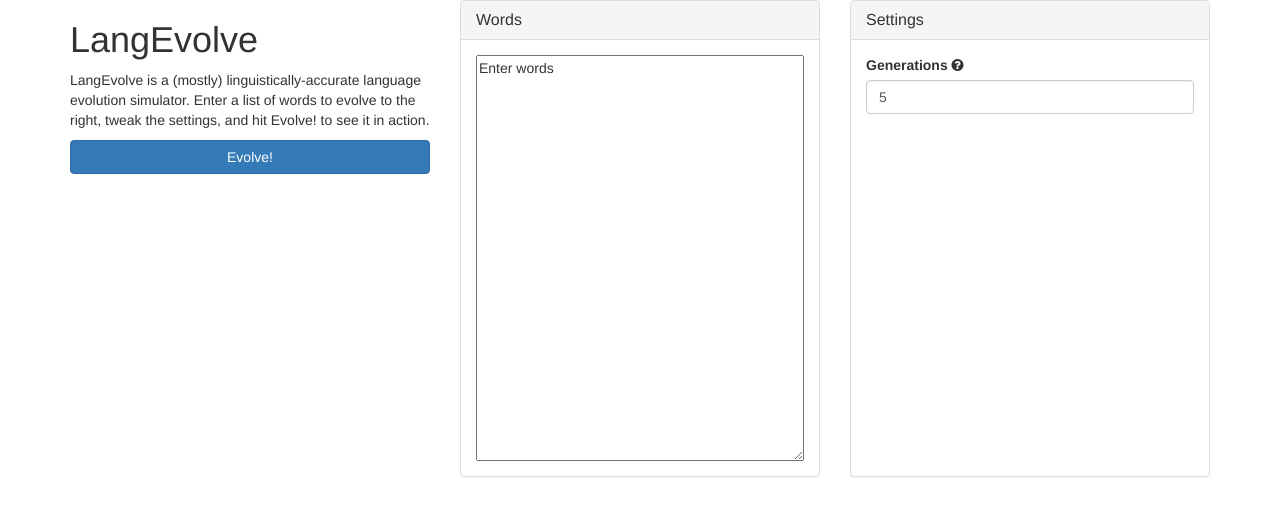
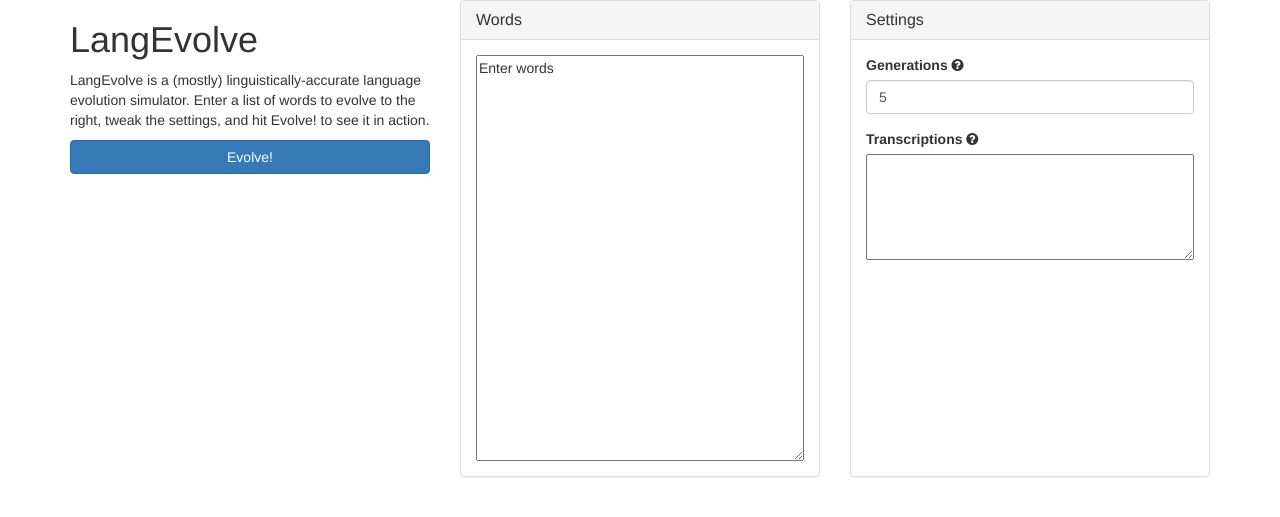
Before and after one commit to kdelwat/Onset, a Flask app: page / in a window 1280 px wide. Shown: the top 517 px of the page. Run offline with Flask 2, Linux system fonts and the light colour scheme; some libraries are stand-ins or nearby versions.

Commit message:
Add transcription input to web app

```diff
--- a/app/templates/index.html
+++ b/app/templates/index.html
@@ -23,7 +23,8 @@
     // Request the evolved language from Flask and display it
     function evolve() {
       var args = {words: $('textarea[name="word_list"]').val(),
-                  generations: $('input[name="generations"]').val()}
+                  generations: $('input[name="generations"]').val(),
+                  transcriptions: $('textarea[name="transcription_list"]').val()}
 
       $.post('/evolve', args).done(function(evolved) {
         if (evolved['error'] != 0) {
@@ -182,6 +183,11 @@
                   <i class="fa fa-question-circle" data-toggle="tooltip" title="The number of sound change rules to apply during evolution" data-placement="right"></i>
                   <input type="number" class="form-control" id = "generations" name="generations" value="5">
                 </div>
+                <div class="form-group">
+                  <label for="transcriptions">Transcriptions</label>
+                  <i class="fa fa-question-circle" data-toggle="tooltip" title="A list of plain text to IPA transcriptions, seperated by colons" data-placement="right"></i>
+                  <textarea id="transcription_list" name="transcription_list" style="width: 100% !important" rows=5 ></textarea>
+                </div>
               </form>
             </div>
           </div>
--- a/app/views.py
+++ b/app/views.py
@@ -9,15 +9,26 @@ def index():
     return render_template('index.html')
 
 
+def format_transcriptions(transcriptions):
+    '''Split the raw string of transcriptions into
+    the correct tuple rules.'''
+    return [(pair.split(':')[0], pair.split(':')[1]) for pair in transcriptions.split('\n')]
+
+
 @app.route('/evolve', methods=['POST'])
 def evolver():
     words = request.form['words'].split()
+
+    try:
+        transcriptions = format_transcriptions(request.form['transcriptions'])
+    except IndexError:
+        return jsonify({'error': 'Error: Transcription seperator must be a colon'})
 
     try:
         generations = int(request.form['generations'])
     except ValueError:
         return jsonify({'error': 'Error: Generations must be an integer'})
 
-    rules, words = evolve.evolve(words, generations)
+    rules, words = evolve.evolve(words, generations, transcriptions)
 
     return jsonify({'rules': rules, 'words': words, 'error': 0})
```
